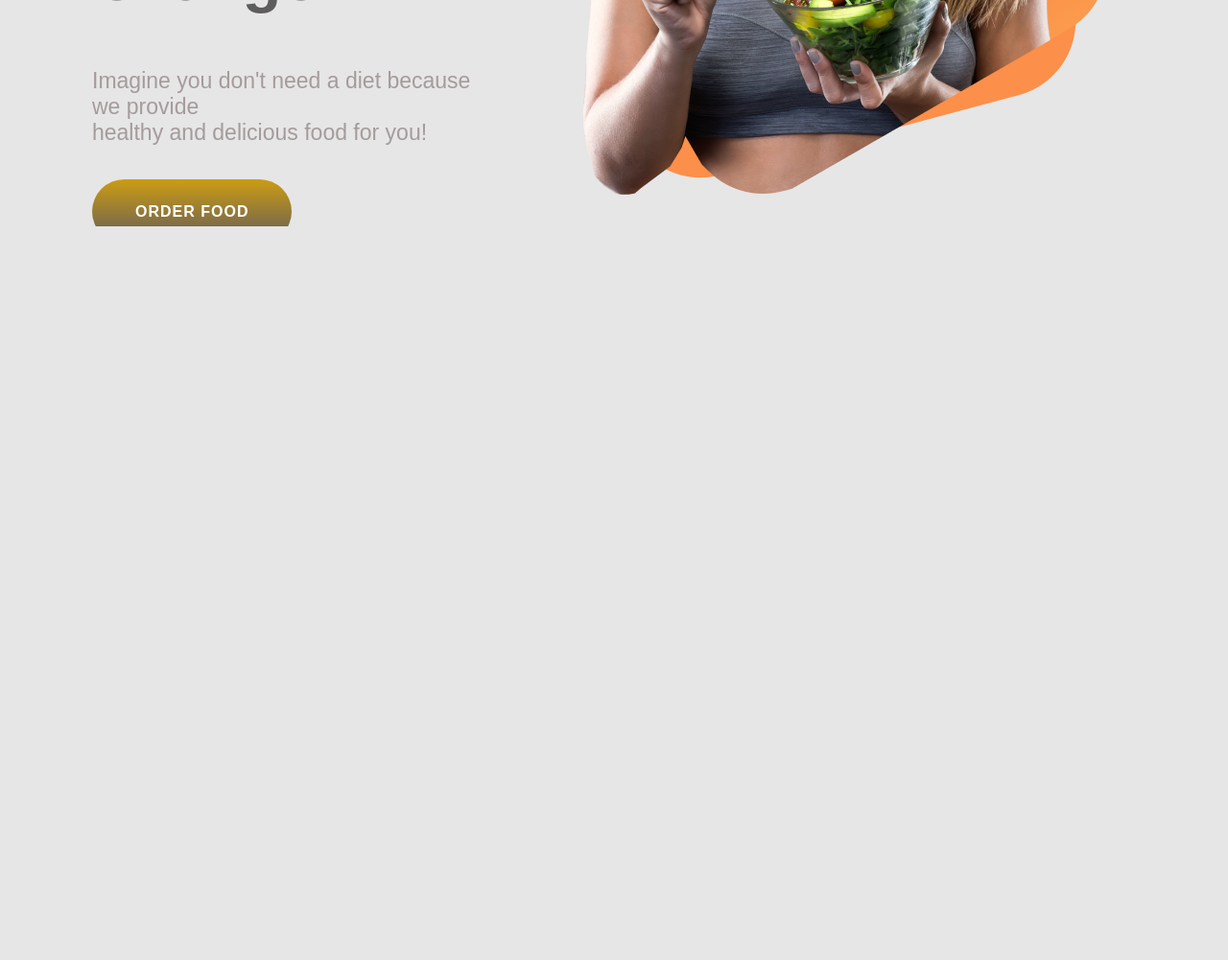
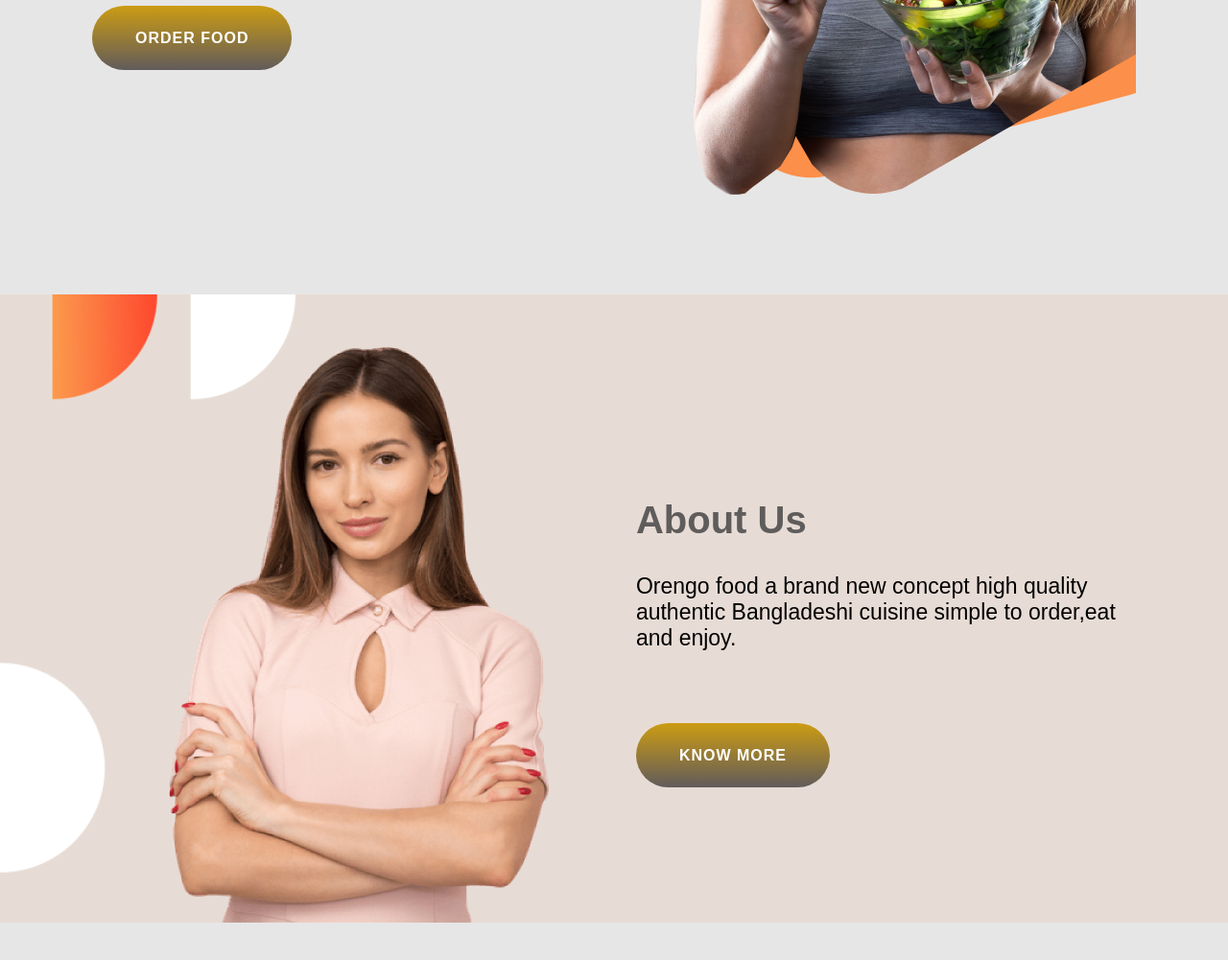
Before and after one commit to JannatulHappy/orengo-food, a plain HTML site: page index.html in a window 1280 px wide. Shown: the part 1189-2190 px from the top of the page at 96% size. Before the commit the page ends 1489 px from the top, so only its background shows below. Drawn offline with Linux system fonts and the light colour scheme; a web font is replaced by a local one.

Commit message:
third-commit

```diff
--- a/index.html
+++ b/index.html
@@ -54,6 +54,22 @@
             </div>
         </section>
         <!-- order end -->
+        <!-- about us start -->
+        <section class="flexible about-us">
+            <div class="container">
+                <div class="half-width about-img">
+                    <img src="images/about-1.png" alt="">
+
+                </div>
+                <div class="half-width">
+                    <h2>about us</h2>
+                    <p class="about-p">Orengo food a brand new concept high quality authentic Bangladeshi cuisine simple to order,eat and enjoy.</p>
+                    <a class="link-button"target="-blank" href="https://www.google.com/">Know more</a>
+                </div>
+            </div>
+        </section>
+        <!-- about us end -->
+
     </main>
 </body>
 </html>
--- a/style.css
+++ b/style.css
@@ -3,7 +3,7 @@ body{
     padding:0px;
     font-family:arial,helvetica,sans-serif;
     font-size:16px;
-    background-color: #E6E6E6;
+    background-color: #e6e6e6;
     color:#101010;
 }
 .container{
@@ -29,7 +29,7 @@ header{
     min-height: 60px;
     padding-top: 30px;
     border-bottom: 6px solid #6d5f1c;
-    background-position: fixed;
+
 }
 
 
@@ -102,13 +102,33 @@ padding-bottom: 10px;
     display:flex;
 
 }
+.half-width{
+width:50%;
+}
+.about-img{
+    padding-top:55px;
+    width:40%;
+height:600px;
+padding-left:80px;
+padding-right:70px;
+
+
+
+}
 .half-width h1{
     padding-top: 90px;
     font-size:67px;
     text-transform: capitalize;
     font-weight: bold;
     color:rgb(95, 92, 92);
+}
+.half-width h2{
+        padding-top: 180px;
 
+        font-size:40px;
+        text-transform: capitalize;
+        font-weight: bold;
+        color:rgb(95, 92, 92);
 }
 .half-width p{
     color:#a59b9b;
@@ -116,8 +136,22 @@ padding-bottom: 10px;
     margin-bottom:60px;
 
 }
+.half-width .about-p{
+    color:black;
+    font-size:23px;
+    margin-bottom:100px;
+    }
 .orange{
-    color: #cc9c13;
+    color: hsl(44, 83%, 44%);
 }
 
 /* order end */
+/* about us start */
+.about-us{
+    background-image:url(images/about-bg.png) ;
+    background-repeat: no-repeat;
+
+    background-size: cover;
+
+}
+/* about us end */
```
Also changed, not shown: images/about-1.png (added), images/about-bg.png (added), images/about.png (added).
